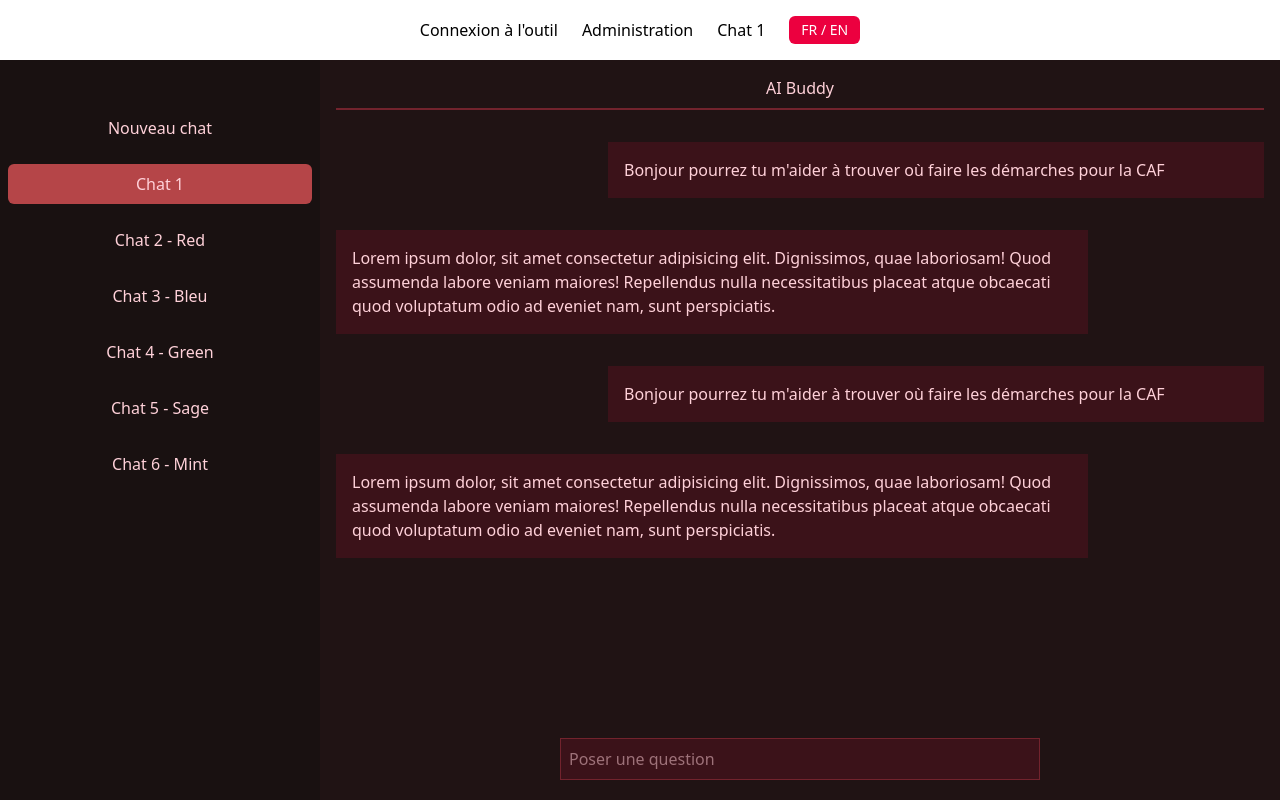
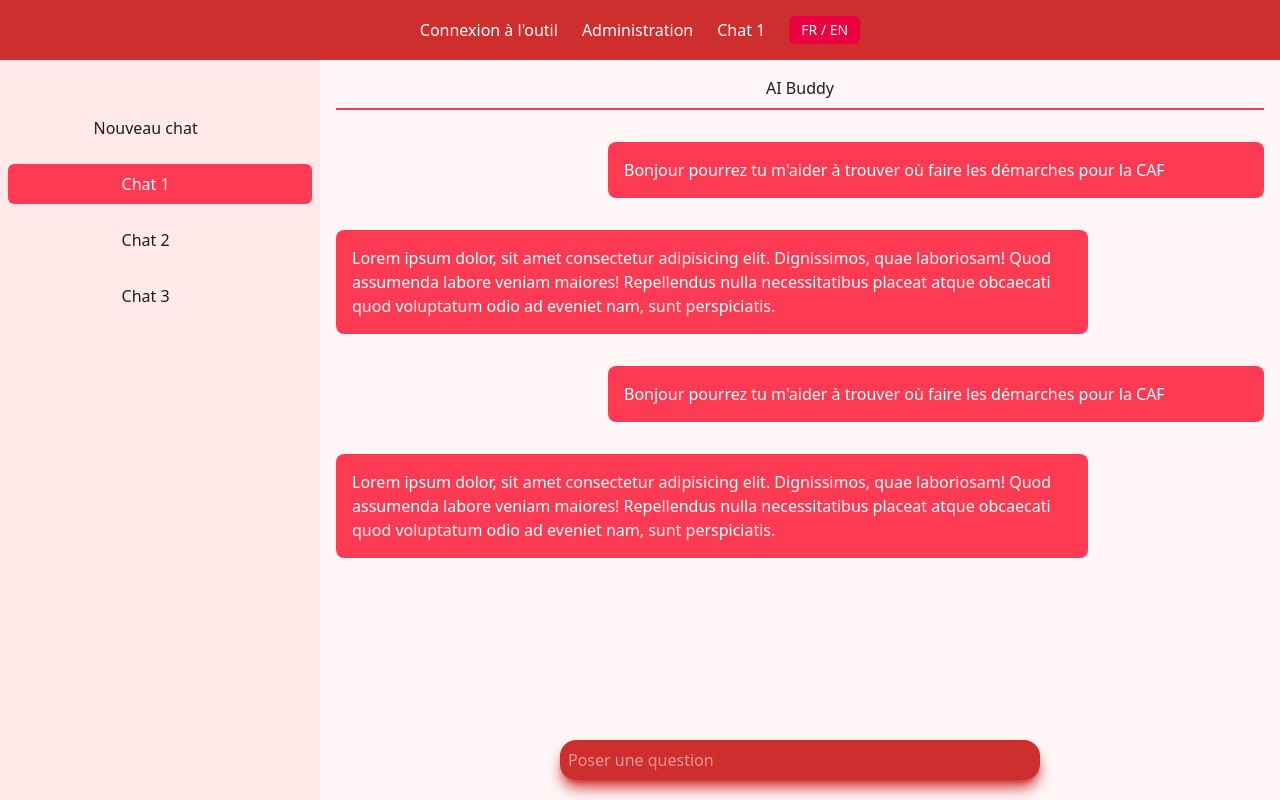
Before and after one commit to andrew-phakeovilay/AI-Buddy-TBS-education, a React (Vite) app in the folder ia-buddy-front-end/: page /chat/1 in a window 1280 px wide. Built offline with nearby package versions, Linux system fonts and the light colour scheme.

Commit message:
Ajout du dropdownmenu pour pouvoir suprimer un chat ( pas de fonctionnalité fonctionnel ) et changement des couleurs en rouge (différent variant)

```diff
--- a/ia-buddy-front-end/package.json
+++ b/ia-buddy-front-end/package.json
@@ -11,6 +11,7 @@
   },
   "dependencies": {
     "@tailwindcss/vite": "^4.1.17",
+    "@tailwindplus/elements": "^1.0.19",
     "react": "^19.2.0",
     "react-dom": "^19.2.0",
     "react-router-dom": "^7.9.6",
--- a/ia-buddy-front-end/src/App.tsx
+++ b/ia-buddy-front-end/src/App.tsx
@@ -13,7 +13,7 @@ function App() {
       <div className='flew flex-col min-h-screen h-screen overflow-hidden'>
         {/* <nav className='absolute right-0 bg-red-12 flex justify-center gap-3'> */}
 
-        <nav className="flex justify-center items-center gap-6 p-4">
+        <nav className="flex justify-center items-center gap-6 p-4 bg-rouge text-white">
 
 
           <Link to="/login">Connexion à l'outil</Link>
--- /dev/null
+++ b/ia-buddy-front-end/src/components/DropDownsMenu.tsx
@@ -0,0 +1,33 @@
+import { ElDropdown, ElMenu } from "@tailwindplus/elements/react";
+import { MoreSVG } from "../svgs/MoreSVG";
+import { DeleteSVG } from "../svgs/DeleteSVG";
+
+export function DropDownMenu({ className = "" } ){
+    return(
+        <div className={className}>
+            <ElDropdown className="inline-block">
+            <button className="inline-flex">
+                <MoreSVG color="fill-custom-12"/>
+            </button>
+            <ElMenu anchor="bottom end" popover className="w-56 origin-top-right
+          divide-y divide-white/10
+          rounded-md
+          bg-rouge
+          outline-1 -outline-offset-1 outline-white/10
+          transition transition-discrete
+          [--anchor-gap:--spacing(2)]
+          data-closed:scale-95
+          data-closed:transform
+          data-closed:opacity-0
+          data-enter:duration-100 data-enter:ease-out
+          data-leave:duration-75 data-leave:ease-in" >
+                <div className="py-1">
+                    <a href="#" className="block px-4 py-2 text-sm text-black focus:bg-white/5 focus:text-black focus:outline-hidden text-center" >Edit</a>
+                    <a href="#" className="block px-4 py-2 text-sm text-red-800 focus:bg-white/5 focus:text-red-800 focus:outline-hidden "><div className="flex justify-center gap-1 hover:fill-red-800 fill-red-800 "><DeleteSVG color="fill-red-800"/> Supprimer</div></a>
+                </div>
+            </ElMenu>
+        </ElDropdown>
+        </div>
+
+    )
+}
--- a/ia-buddy-front-end/src/components/NavChat.tsx
+++ b/ia-buddy-front-end/src/components/NavChat.tsx
@@ -1,12 +1,19 @@
 import { useParams } from "react-router-dom"
+import { DropDownMenu } from "./DropDownsMenu"
 
-export function NavChat({ name,id, onClick } : { id:number,name:string, onClick:(id: number) => void }){
+export function NavChat({ name,id, isDropDown = true , onClick } : { id:number,name:string, isDropDown?:boolean ,onClick:(id: number) => void }){
     const params = useParams()
     const isActif = params.id ? parseInt(params.id)==id : false
     return(
-        <button disabled={isActif} onClick={()=> onClick(id)}
-        className={ `${isActif? "bg-custom-8":""} m-2 p-2 hover:bg-custom-8 rounded-md`}>
-            {name}
-        </button>
+        <div className={ `${isActif? "bg-vivad-rouge text-white":""} m-2 p-2 hover:bg-vivad-rouge hover:text-white rounded-md flex justify-between h-10 group`}>
+            <button className="h-full w-[90%]" disabled={isActif} onClick={()=> onClick(id)}>
+            {name}</button>
+            {
+                isDropDown && (<DropDownMenu className="hidden group-hover:block" />)
+            }
+
+
+        </div>
+
     )
 }
--- a/ia-buddy-front-end/src/index.css
+++ b/ia-buddy-front-end/src/index.css
@@ -8,6 +8,14 @@
 @custom-variant mint ([data-theme=mint] &);
 
 @theme {
+  --color-noir:#1d1d1b;
+  --color-rouge:#cf2e2e;
+  --color-vivad-rouge: #ff3a52;
+  --color-rouge-bg:#FFF7F7;
+  --color-rouge-bg2:#FFEAE9;
+  --color-rose: #f78da7;
+  --color-jaune: #fcb900;
+
   --color-red-1: #191111;
   --color-red-2: #201314;
   --color-red-3: #3B1219;
--- a/ia-buddy-front-end/src/pages/ChatPage.tsx
+++ b/ia-buddy-front-end/src/pages/ChatPage.tsx
@@ -15,47 +15,44 @@ export function ChatPage() {
 
 
     return (
-        <div className="flex h-full flex-col md:flex-row" data-theme={getTheme(params.id)} >
-            <aside className={`${open?"fixed left-0 z-40 w-64":"hidden"} md:static md:block  w-full md:w-80 bg-custom-1 text-custom-12`}>
+        <div className="flex h-full flex-col md:flex-row">
+            <aside className={`${open?"fixed left-0 z-40 w-64":"hidden"} md:static md:block  w-full md:w-80 bg-rouge-bg2 text-noir`}>
                 <div className={`${open?"absolute":"hidden"} md:hidden top-4 left-4`}
                 onClick={()=>{setOpen(false)}}>
                     <CloseSVG/>
                 </div>
 
                 <nav className={`mt-10 flex flex-col `}>
-                    <NavChat onClick={onClick} id={0} name="Nouveau chat"/>
+                    <NavChat onClick={onClick} id={0} name="Nouveau chat" isDropDown={false} />
                     <NavChat onClick={onClick} id={1} name="Chat 1"/>
-                    <NavChat onClick={onClick} id={2} name="Chat 2 - Red"/>
-                    <NavChat onClick={onClick} id={3} name="Chat 3 - Bleu"/>
-                    <NavChat onClick={onClick} id={4} name="Chat 4 - Green"/>
-                    <NavChat onClick={onClick} id={5} name="Chat 5 - Sage"/>
-                    <NavChat onClick={onClick} id={6} name="Chat 6 - Mint"/>
+                    <NavChat onClick={onClick} id={2} name="Chat 2"/>
+                    <NavChat onClick={onClick} id={3} name="Chat 3"/>
                 </nav>
             </aside>
 
 
-            <div className="relative flex flex-1 h-full w-full flex-col bg-custom-2 text-custom-12">
+            <div className="relative flex flex-1 h-full w-full flex-col bg-rouge-bg text-noir">
                 <div className={`${open?"hidden":"absolute"} m-4 md:hidden z-10`}
                 onClick={()=>{setOpen(true)}}>
                     <MenuSVG/>
                 </div>
-                <div className="text-center m-4 border-b-2 border-custom-6 pb-2">
+                <div className="text-center m-4 border-b-2 border-vivad-rouge pb-2">
                     <h1>AI Buddy</h1>
                 </div>
                 <main className="relative flex flex-col h-full flex-1 overflow-hidden">
                     {
                         params.id != "0" ?
                         <div className="flex flex-col overflow-auto pb-20 mb-20">
-                            <div className="bg-custom-3 m-4 p-4 ml-[30%]">Bonjour pourrez tu m'aider à trouver où faire les démarches pour la CAF</div>
-                            <div className="bg-custom-3 m-4 p-4 mr-[20%]">Lorem ipsum dolor, sit amet consectetur adipisicing elit. Dignissimos, quae laboriosam! Quod assumenda labore veniam maiores! Repellendus nulla necessitatibus placeat atque obcaecati quod voluptatum odio ad eveniet nam, sunt perspiciatis.</div>
-                            <div className="bg-custom-3 m-4 p-4 ml-[30%]">Bonjour pourrez tu m'aider à trouver où faire les démarches pour la CAF</div>
-                            <div className="bg-custom-3 m-4 p-4 mr-[20%]">Lorem ipsum dolor, sit amet consectetur adipisicing elit. Dignissimos, quae laboriosam! Quod assumenda labore veniam maiores! Repellendus nulla necessitatibus placeat atque obcaecati quod voluptatum odio ad eveniet nam, sunt perspiciatis.</div>
+                            <div className="bg-vivad-rouge text-white m-4 p-4 ml-[30%] rounded-lg">Bonjour pourrez tu m'aider à trouver où faire les démarches pour la CAF</div>
+                            <div className="bg-vivad-rouge text-white m-4 p-4 mr-[20%] rounded-lg">Lorem ipsum dolor, sit amet consectetur adipisicing elit. Dignissimos, quae laboriosam! Quod assumenda labore veniam maiores! Repellendus nulla necessitatibus placeat atque obcaecati quod voluptatum odio ad eveniet nam, sunt perspiciatis.</div>
+                            <div className="bg-vivad-rouge text-white m-4 p-4 ml-[30%] rounded-lg">Bonjour pourrez tu m'aider à trouver où faire les démarches pour la CAF</div>
+                            <div className="bg-vivad-rouge text-white m-4 p-4 mr-[20%] rounded-lg">Lorem ipsum dolor, sit amet consectetur adipisicing elit. Dignissimos, quae laboriosam! Quod assumenda labore veniam maiores! Repellendus nulla necessitatibus placeat atque obcaecati quod voluptatum odio ad eveniet nam, sunt perspiciatis.</div>
                         </div>:
                         <h1 className="mx-auto mt-[13%] mb-5 text-2xl font-semibold">En quoi puis-je vous aidez?</h1>
                     }
 
                     <input id="chat" name="chat" type="text"
-                    className={`${params.id=="0"?"mx-auto ":"absolute z-20 bottom-25 md:bottom-20 -translate-x-1/2"}  bg-custom-3 p-2 w-9/12 sm:w-1/2 left-1/2  border border-custom-6`}
+                    className={`${params.id=="0"?"mx-auto ":"absolute z-20 bottom-25 md:bottom-20 -translate-x-1/2"}  text-white bg-rouge p-2 w-9/12 sm:w-1/2 left-1/2 rounded-2xl shadow-lg shadow-rouge`}
                     placeholder="Poser une question" />
                 </main>
             </div>
@@ -63,18 +60,3 @@ export function ChatPage() {
         </div>
     )
 }
-
-function getTheme(id:string|undefined){
-
-    const theme = "default"
-    if(!id) return theme
-    switch(id){
-        case "0": return "red"
-        case "2": return "red"
-        case "3": return "bleu"
-        case "4": return "green"
-        case "5": return "sage"
-        case "6": return "mint"
-    }
-    return theme
-}
--- a/ia-buddy-front-end/src/svgs/CloseSVG.tsx
+++ b/ia-buddy-front-end/src/svgs/CloseSVG.tsx
@@ -1,5 +1,5 @@
-export function CloseSVG(){
+export function CloseSVG({color="fill-noir"}:{color?:string}){
     return(
-        <svg className="fill-custom-12" xmlns="http://www.w3.org/2000/svg" height="24px" viewBox="0 -960 960 960" width="24px"><path d="m256-200-56-56 224-224-224-224 56-56 224 224 224-224 56 56-224 224 224 224-56 56-224-224-224 224Z"/></svg>
+        <svg className={color} xmlns="http://www.w3.org/2000/svg" height="24px" viewBox="0 -960 960 960" width="24px"><path d="m256-200-56-56 224-224-224-224 56-56 224 224 224-224 56 56-224 224 224 224-56 56-224-224-224 224Z"/></svg>
     )
 }
--- /dev/null
+++ b/ia-buddy-front-end/src/svgs/DeleteSVG.tsx
@@ -0,0 +1,5 @@
+export function DeleteSVG({color = "fill-custom-12"}:{color?:string}){
+    return(
+        <svg xmlns="http://www.w3.org/2000/svg" height="24px" viewBox="0 -960 960 960" width="24px" className={color}><path d="M280-120q-33 0-56.5-23.5T200-200v-520h-40v-80h200v-40h240v40h200v80h-40v520q0 33-23.5 56.5T680-120H280Zm400-600H280v520h400v-520ZM360-280h80v-360h-80v360Zm160 0h80v-360h-80v360ZM280-720v520-520Z"/></svg>
+    )
+}
--- a/ia-buddy-front-end/src/svgs/MenuSVG.tsx
+++ b/ia-buddy-front-end/src/svgs/MenuSVG.tsx
@@ -1,5 +1,5 @@
-export function MenuSVG(){
+export function MenuSVG({color="fill-noir"}:{color?:string}){
     return(
-        <svg className="fill-custom-12" xmlns="http://www.w3.org/2000/svg" height="24px" viewBox="0 -960 960 960" width="24px"><path d="M120-240v-80h720v80H120Zm0-200v-80h720v80H120Zm0-200v-80h720v80H120Z"/></svg>
+        <svg className={color} xmlns="http://www.w3.org/2000/svg" height="24px" viewBox="0 -960 960 960" width="24px"><path d="M120-240v-80h720v80H120Zm0-200v-80h720v80H120Zm0-200v-80h720v80H120Z"/></svg>
     )
 }
--- /dev/null
+++ b/ia-buddy-front-end/src/svgs/MoreSVG.tsx
@@ -0,0 +1,6 @@
+export function MoreSVG({color}:{color:string}){
+    return(
+        <svg xmlns="http://www.w3.org/2000/svg" height="24px"
+        viewBox="0 -960 960 960" width="24px" className={color}><path d="M240-400q-33 0-56.5-23.5T160-480q0-33 23.5-56.5T240-560q33 0 56.5 23.5T320-480q0 33-23.5 56.5T240-400Zm240 0q-33 0-56.5-23.5T400-480q0-33 23.5-56.5T480-560q33 0 56.5 23.5T560-480q0 33-23.5 56.5T480-400Zm240 0q-33 0-56.5-23.5T640-480q0-33 23.5-56.5T720-560q33 0 56.5 23.5T800-480q0 33-23.5 56.5T720-400Z"/></svg>
+    )
+}
```
Also changed, not shown: 1 other file (tests, documents, lock files or other folders).
